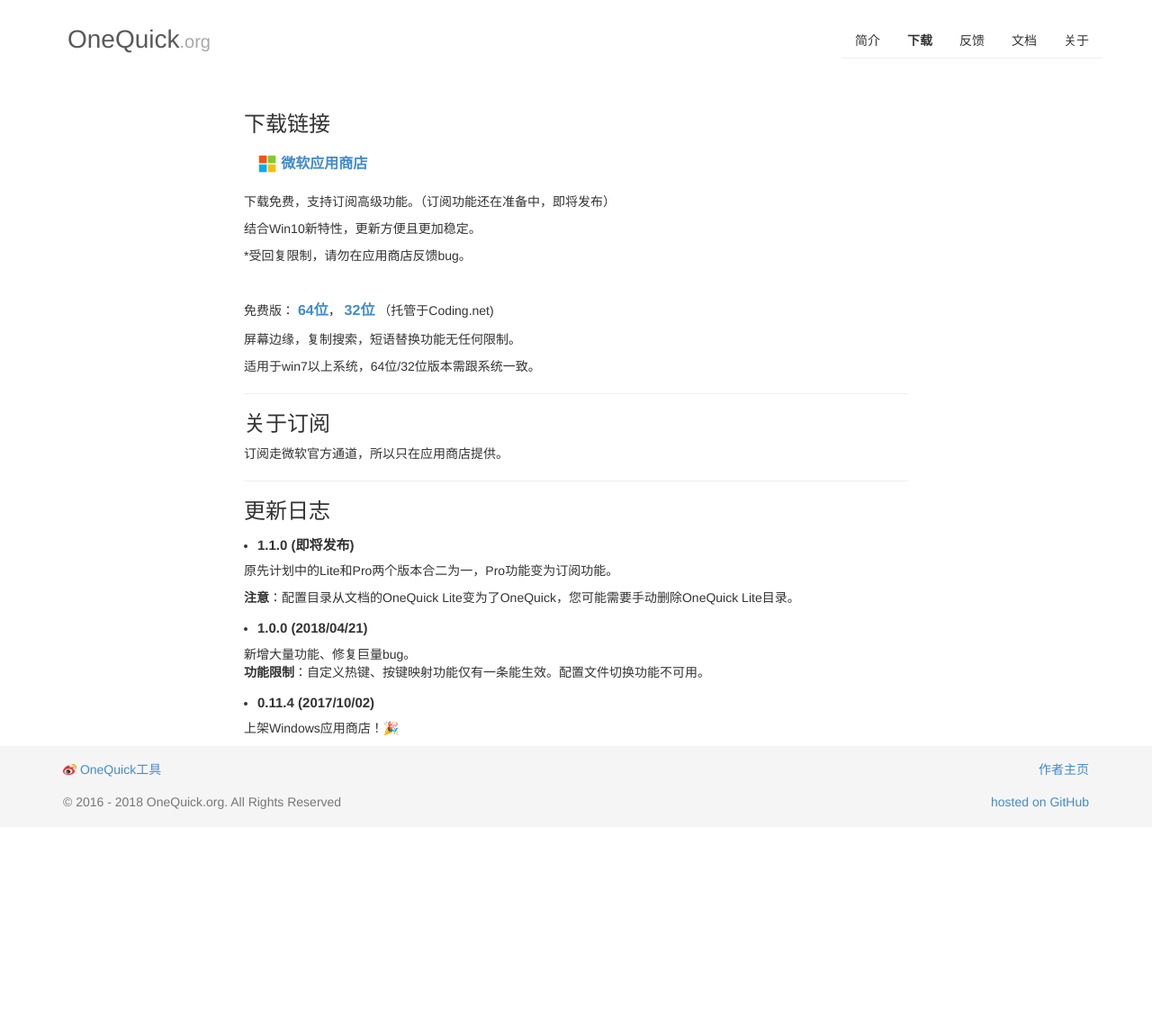
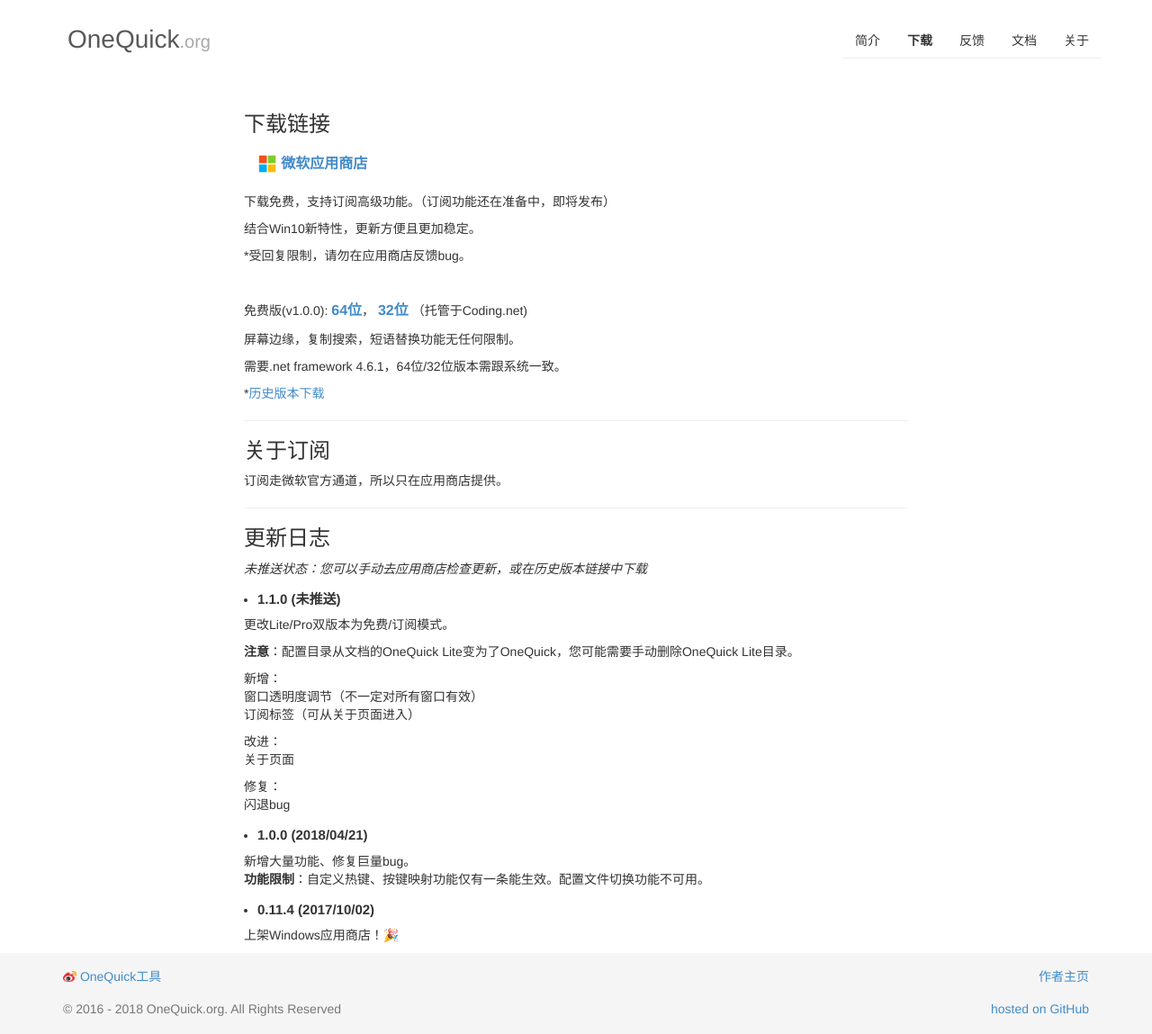
Before and after one commit to OneQuick/OneQuick.github.io-v1-legacy, a Jekyll site: the page built from download.md, in a window 1280 px wide. Shown: the whole page at 90% size. Built offline with Jekyll 4.4.1, drawn with Linux system fonts in a browser that asks for light colours; before the commit the page ends 919 px from its top, so only the background shows below that.

```diff
--- a/download.md
+++ b/download.md
@@ -31,7 +31,7 @@ ul {
 <br>
 
 <div style="margin: 10px 0;" class="dl-link">
-	免费版：
+	免费版(v{{site.lite.version}}):
 	<a href="{{ site.lite.x64url }}" onclick="ga('send', 'event', 'download', 'x64', '{{ site.lite.x64url }}');">64位</a>，
 	<a href="{{ site.lite.x86url }}" onclick="ga('send', 'event', 'download', 'x86', '{{ site.lite.x86url }}');">32位</a>
 	（托管于Coding.net)
@@ -39,7 +39,9 @@ ul {
 
 屏幕边缘，复制搜索，短语替换功能无任何限制。
 
-适用于win7以上系统，64位/32位版本需跟系统一致。
+需要.net framework 4.6.1，64位/32位版本需跟系统一致。
+
+ *[历史版本下载](https://github.com/OneQuick/OneQuick.net/releases)
 
 <hr>
 
@@ -52,13 +54,23 @@ ul {
 
 <h3 id='change-log'>更新日志</h3>
 
-- #### 1.1.0 (即将发布)
+ *未推送状态：您可以手动去应用商店检查更新，或在历史版本链接中下载*
 
-原先计划中的Lite和Pro两个版本合二为一，Pro功能变为订阅功能。
+- #### 1.1.0 (未推送)
 
+更改Lite/Pro双版本为免费/订阅模式。
 
 **注意**：配置目录从文档的OneQuick Lite变为了OneQuick，您可能需要手动删除OneQuick Lite目录。
 
+新增：
+窗口透明度调节（不一定对所有窗口有效）
+订阅标签（可从关于页面进入）
+
+改进：
+关于页面
+
+修复：
+闪退bug
 
 - #### 1.0.0 (2018/04/21)
 
```
